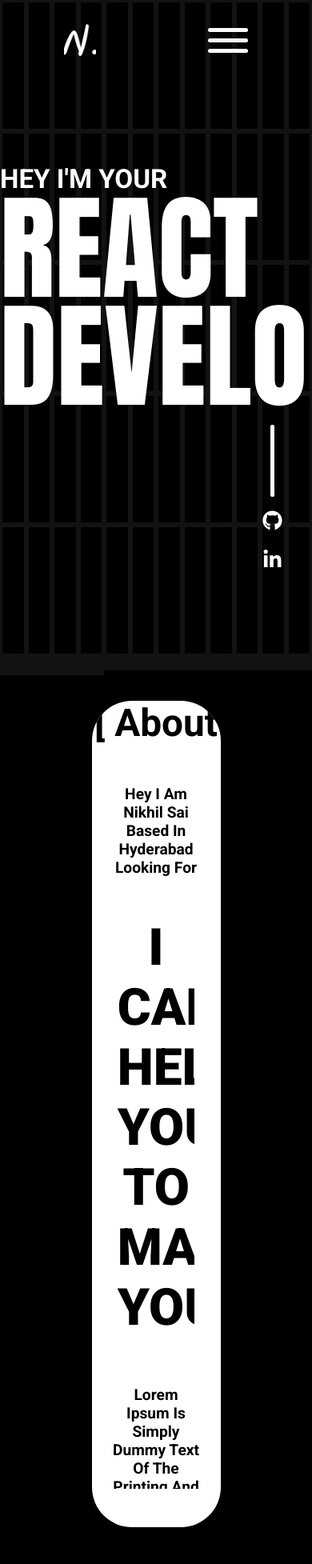
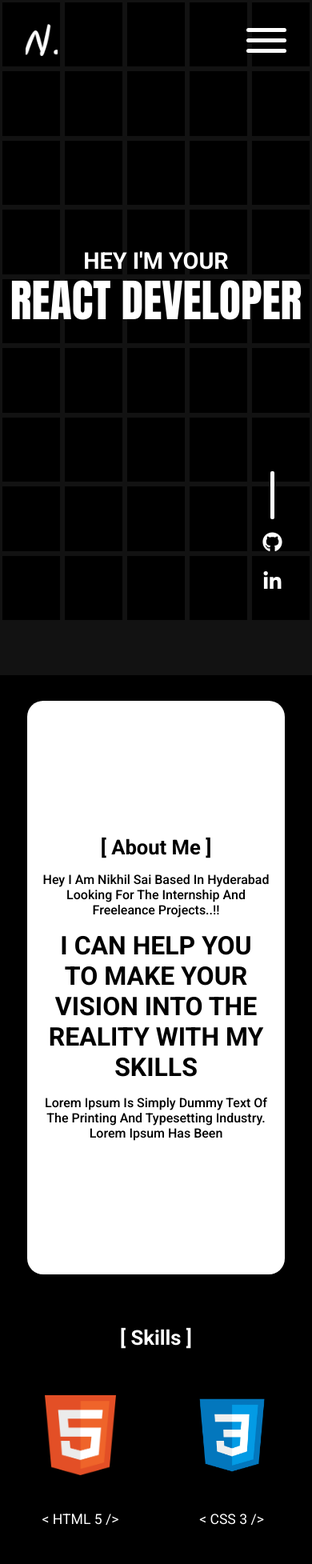
Before and after one commit to nikhilsaiankilla/nikhilsaiportfolio, a React (Create React App) app: page / in a window 390 px wide. Shown: the top 1955 px of the page at 80% size. Built offline with nearby package versions, Linux system fonts and the light colour scheme; some icons are missing.

Commit message:
responsive done

```diff
--- a/src/App.js
+++ b/src/App.js
@@ -22,7 +22,7 @@ function App() {
         <Route path="/project/:projectId" element={<Project />} />
         <Route path="*" element={<Error />} />
       </Routes>
-      <FooterSection />
+      {/* <FooterSection /> */}
     </BrowserRouter>
   );
 }
--- a/src/components/navbar/navSlider/NavSlider.jsx
+++ b/src/components/navbar/navSlider/NavSlider.jsx
@@ -46,14 +46,15 @@ const NavSlider = () => {
     <div className={`nav-slider ${value ? ' ' : 'open'}`}>
       <ul>
         {navLinks.map((link, index) => (
-          <li key={index}>
+          <li key={index}
+          >
             <ScrollLink
               to={link.section}
               smooth={true}
               duration={800}
               onClick={() => handleNavLinkClick(link.section)}
             >
-              {'< '}{link.name}{' />'}
+              {'<'} {link.name} {'/>'}
             </ScrollLink>
           </li>
         ))}
--- a/src/components/navbar/style.scss
+++ b/src/components/navbar/style.scss
@@ -1,15 +1,22 @@
+@import '../../responsive.scss';
+
 .navbar {
     width: 100%;
     height: 100px;
     display: flex;
     align-items: center;
     justify-content: space-between;
-    padding: 1rem 5rem;
+    padding: 1rem 2rem;
+
     position: absolute;
     top: 0;
     left: 0;
     right: 0;
     z-index: 3;
+
+    @include large-screen{
+        padding: 1rem 5rem;
+    }
 
     .logo {
         width: 40px;
@@ -186,21 +193,32 @@
     ul {
         width: 100%;
         height: 100%;
-        padding: 0 5rem;
+        padding: 0 2rem;
         list-style: none;
 
         display: flex;
         justify-content: center;
         flex-direction: column;
 
+        @include large-screen{
+            padding: 1rem 5rem;
+        }
+
         li {
             width: 100%;
-            margin: 1rem 0;
-            font-size: 3rem;
-            font-weight: 800;
+            margin: 0.5rem 0;
+            font-size: 2rem;
+            font-weight: 600;
+            padding: 0.3rem 0.5rem;
+
             cursor: pointer;
             color: var(--bg-color);
             transition: all 0.5s ease;
+
+            @include large-screen{
+                font-size: 2.6rem;
+                margin: 1rem 0;
+            }
 
             &:hover{
                 background-color: black;
--- a/src/components/pageTitle/style.scss
+++ b/src/components/pageTitle/style.scss
@@ -1,8 +1,24 @@
-.title{
+@import '../../responsive.scss';
+
+.title {
     width: 100%;
     text-align: center;
+    overflow: hidden;
     font-weight: var(--semibold-text);
     text-transform: capitalize;
-    font-size: var(--heading-text);
+    font-size: 1.6rem;
     color: var(--secondary-color);
+
+    @include medium-screen {
+        font-size: 2.5rem;
+    }
+
+    @include medium-large-screen{
+        font-size: 2.8rem;
+    }
+
+    @include large-screen{
+        font-size: 3rem;
+        overflow: hidden;
+    }
 }
--- a/src/index.scss
+++ b/src/index.scss
@@ -1,11 +1,23 @@
 @import url('https://fonts.googleapis.com/css2?family=Anton&display=swap');
 @import url('https://fonts.googleapis.com/css2?family=Roboto:ital,wght@0,100;0,300;0,400;0,500;0,700;0,900;1,100;1,300;1,400;1,500;1,700;1,900&display=swap');
+@import './responsive.scss';
 
 :root {
     //predefind font sizes
-    --sm-text: 1.2rem;
-    --subHeading-text: 2.074rem;
-    --heading-text: 2.986rem;
+    --sm-text: 1.1rem;
+    --subHeading-text: 1.8rem;
+    --heading-text: 2rem;
+
+    @include medium-screen{
+        --sm-text: 1.2rem;
+        --subHeading-text: 2.074rem;
+        --heading-text: 2.986rem;
+    }
+    @include large-screen{
+        --sm-text: 1.4rem;
+        --subHeading-text: 2.074rem;
+        --heading-text: 2.986rem;
+    }
 
     //predefind font styles
     --thin-text: 400;
--- a/src/responsive.scss
+++ b/src/responsive.scss
@@ -1,32 +1,23 @@
-// Define breakpoints for small screens (mobiles, laptops, tablets)
-$small-screen: 600px;
-$medium-screen: 768px;
-$large-screen: 1024px;
-
-// Media query for small screens
 @mixin small-screen {
-    @media (max-width: $small-screen) {
+  @media (min-width: 640px) {
     @content;
   }
 }
 
-// Media query for medium screens
 @mixin medium-screen {
-    @media (max-width: $medium-screen) {
+  @media (min-width: 768px) {
     @content;
   }
 }
 
-// Media query for large screens (tablets)
-@mixin large-tablet {
-    @media (min-width: $medium-screen) and (max-width: $large-screen) {
+@mixin medium-large-screen {
+  @media (min-width: 1024px) {
     @content;
   }
 }
 
-// Media query for large screens
 @mixin large-screen {
-    @media (min-width: $large-screen) {
+  @media (min-width: 1280px) {
     @content;
   }
 }
--- a/src/sections/aboutSection/style.scss
+++ b/src/sections/aboutSection/style.scss
@@ -1,33 +1,69 @@
+@import '../../responsive.scss';
+
 .about-section {
     width: 100%;
-    height: 130vh;
+    height: 100%;
+    background-color: black;
+
+    padding: 2rem 1rem;
+
     display: flex;
     align-items: center;
     justify-content: center;
-    padding: 2rem 5rem;
-    position: relative;
 
     .main-container {
-        width: 70%;
-        height: 100%;
-        background-color: var(--primary-color);
-        border-radius: 50px;
         position: relative;
 
+        width: 90%;
+        height: 85vh;
+        background-color: white;
+        border-radius: 20px;
+
+        @include small-screen {
+            width: 80%;
+        }
+
+        @include medium-large-screen{
+            width: 70%;
+            height: 120vh;
+            border-radius: 30px;
+        }
+
+        @include large-screen{
+            width: 70%;
+            border-radius: 40px;
+            font-size: 125vh;
+        }
+
+        text-align: center;
+
         .blocks-container {
-            width: 100%;
-            height: 100%;
             position: absolute;
             top: 0;
             left: 0;
+            z-index: 2;
+
+            width: 100%;
+            height: 100%;
+
             display: grid;
-            grid-template-columns: repeat(10, .5fr);
-            grid-template-rows: repeat(10, .5fr);
-            z-index: 999;
+            grid-template-columns: repeat(10, 0.5fr);
+            grid-template-rows: repeat(16, 0.5fr);
+            gap: 2px;
+
+            @include medium-screen {
+                grid-template-columns: repeat(15, 0.5fr);
+                grid-template-rows: repeat(15, 0.5fr);
+            }
+
+            @include large-screen {
+                grid-template-columns: repeat(13, 0.5fr);
+                grid-template-rows: repeat(13, 0.5fr);
+            }
 
             .block {
                 opacity: 0;
-                background-color:#8a2be2;
+                background-color: #8a2be2;
                 transition: opacity .5s cubic-bezier(0.95, 0.05, 0.795, 0.035);
 
                 &.active {
@@ -35,7 +71,7 @@
                 }
 
                 &:hover {
-                    transition: opacity 0.3s ease-in-out; // Adjust transition on hover
+                    transition: opacity 0.3s ease-in-out;
                 }
             }
         }
@@ -44,28 +80,67 @@
             position: absolute;
             top: 0;
             left: 0;
+            z-index: 0;
+
             width: 100%;
             height: 100%;
+
+            padding: 1.2rem;
+
             display: flex;
             align-items: center;
             justify-content: center;
             flex-direction: column;
+            gap: 1rem;
 
             p {
-                font-size: var(--sm-text);
-                font-weight: var(--semibold-text);
+                font-size: 1rem;
+                font-weight: 500;
                 text-transform: capitalize;
-                width: 70%;
-                text-align: center;
-                margin: 3rem 0;
+
+                width: 100%;
+
+                @include medium-screen {
+                    font-size: 1.3rem;
+
+                    width: 70%;
+                }
+
+                @include medium-large-screen{
+                    font-size: 1.5rem;
+
+                    width: 80%;
+                }
             }
 
             h2 {
-                font-size: 4rem;
-                text-align: center;
-                font-weight: var(--bold-text);
+                font-size: 2rem;
+                font-weight: 700;
                 text-transform: uppercase;
-                width: 60%;
+
+                width: 100%;
+
+                @include medium-screen {
+                    font-size: 2.4rem;
+
+                    width: 70%;
+                }
+
+                @include medium-large-screen{
+                    font-size: 3.5rem;
+                    line-height: 1;
+                    overflow: hidden;
+
+                    width: 60%;
+                }
+
+                @include large-screen{
+                    font-size: 5rem;
+                    line-height: 1;
+                    overflow: hidden;
+
+                    width: 55%;
+                }
             }
         }
     }
--- a/src/sections/contactSection/style.scss
+++ b/src/sections/contactSection/style.scss
@@ -1,7 +1,8 @@
+@import '../../responsive.scss';
+
 .contact-section {
     width: 100%;
-    height: 100vh;
-    padding: 3rem 5rem;
+    padding: 3rem 1rem;
 
     display: flex;
     align-items: center;
@@ -10,20 +11,41 @@
     form {
         width: 100%;
 
+        margin-top: 2rem;
+
         display: flex;
         align-items: center;
         justify-content: center;
         flex-direction: column;
 
         .text {
-            margin-top: 3rem;
-            width: 50%;
+            width: 90%;
+            margin-top: 1rem;
+            font-size: 1.2rem;
+            line-height: 1.5;
+            font-weight: 400;
+
             color: var(--primary-color);
-            font-size: 2em;
-            line-height: 4rem;
-            text-align: center;
+            text-align: left;
+
+            @include medium-screen{
+                font-size: 1.5rem;
+                width: 60%;
+                text-align: center;
+            }
+
+            @include medium-large-screen{
+                font-size: 1.8rem;
+                width: 50%;
+            }
+
+            @include large-screen{
+                font-size: 2.2rem;
+                width: 45%;
+            }
 
             span {
+                margin: 0.7rem 0;
                 input {
                     background: transparent;
                     border: 0;
@@ -32,6 +54,10 @@
                     font-size: inherit;
                     color: var(--primary-color);
                     border-bottom: 2px solid var(--primary-color);
+
+                    @include large-screen{
+                        margin: 0.8rem 0;
+                    }
 
                     &.user_message,
                     &.user_email {
--- a/src/sections/heroSection/style.scss
+++ b/src/sections/heroSection/style.scss
@@ -1,3 +1,5 @@
+@import '../../responsive.scss';
+
 .hero-section {
     width: 100%;
     height: 100vh;
@@ -14,11 +16,21 @@
         top: 0;
         left: 0;
         display: grid;
-        grid-template-columns: repeat(12, 0.5fr);
-        grid-template-rows: repeat(5, 0.5fr);
+        grid-template-columns: repeat(5, 0.5fr);
+        grid-template-rows: repeat(9, 0.5fr);
         background: rgb(0, 0, 0);
         background: linear-gradient(0deg, rgba(0, 0, 0, 1) 0%, rgba(0, 0, 0, 0.46271008403361347) 49%, rgba(0, 0, 0, 0) 100%);
         z-index: 0;
+
+        @include medium-screen {
+            grid-template-columns: repeat(6, 0.5fr);
+            grid-template-rows: repeat(6, 0.5fr);
+        }
+
+        @include large-screen{
+            grid-template-columns: repeat(12, 0.5fr);
+            grid-template-rows: repeat(7, 0.5fr);
+        }
 
         .grid-block {
             opacity: 0.07;
@@ -31,27 +43,52 @@
         text-transform: uppercase;
         color: var(--primary-color);
         display: flex;
+        align-items: center;
         flex-direction: column;
         user-select: none;
         margin-top: -8rem;
         z-index: 2;
 
+
         h4 {
+            width: 100%;
+            text-align: center;
             font-size: var(--subHeading-text);
+
+            @include medium-screen {
+                text-align: start;
+            }
+
+            @include large-screen {
+                text-align: start;
+            }
         }
 
         h1 {
-            font-size: 9rem;
             font-family: var(--hero-font);
             font-weight: 400;
-            line-height: 8.4rem;
+            text-align: center;
+
+            font-size: 3.5rem;
+            line-height: 4rem;
+
             overflow: hidden;
+
+            @include medium-screen {
+                font-size: 5.5rem;
+                line-height: 6rem;
+            }
+
+            @include large-screen {
+                font-size: 7rem;
+                line-height: 8.5rem;
+            }
         }
     }
 
     .icon-container {
         position: absolute;
-        bottom: 8%;
+        bottom: 3%;
         right: 5%;
         width: 60px;
         height: 250px;
@@ -60,10 +97,14 @@
         justify-content: center;
         flex-direction: column;
 
+        @include medium-screen {
+            bottom: 8%;
+        }
+
         .line {
             display: block;
             width: 5px;
-            height: 90px;
+            height: 60px;
             margin-bottom: 10px;
             border-left: 5px solid var(--primary-color);
             border-radius: 2px;
--- a/src/sections/skillsSection/style.scss
+++ b/src/sections/skillsSection/style.scss
@@ -1,18 +1,29 @@
+@import '../../responsive.scss';
+
 .skills-section {
     width: 100%;
-    min-height: 100vh;
 
-    padding: 2rem 5rem;
+    padding: 2rem 1rem;
 
     color: var(--primary-color);
 
     .skills-container {
         width: 100%;
-        margin: 6rem 0 0;
+        margin: 2rem 0 0;
+
         display: grid;
-        grid-template-columns: repeat(5, 1fr);
         column-gap: 20px;
-        row-gap: 40px;
+        row-gap: 20px;
+
+        grid-template-columns: repeat(2, 1fr);
+
+        @include medium-screen{
+            grid-template-columns: repeat(3, 1fr);
+        }
+
+        @include medium-large-screen{
+            grid-template-columns: repeat(5, 1fr);
+        }
 
         .skill-block {
             width: 100%;
@@ -23,18 +34,38 @@
             flex-direction: column;
 
             .skill-img {
-                width: 200px;
-                height: 200px;
+                width: 150px;
+                height: 150px;
                 display: flex;
                 align-items: center;
                 justify-content: center;
                 user-select: none;
 
+                @include medium-screen{
+                    width: 170px;
+                    height: 170px;
+                }
+
+                @include medium-large-screen{
+                    width: 200px;
+                    height: 200px;
+                }
+
                 img {
-                    width: 150px;
-                    height: 150px;
+                    width: 100px;
+                    height: 100px;
                     object-fit: contain;
                     -webkit-user-drag: none;
+
+                    @include medium-screen{
+                        width: 120px;
+                        height: 120px;
+                    }
+
+                    @include medium-large-screen{
+                        width: 150px;
+                        height: 150px;
+                    }
                 }
             }
 
```
Also changed, not shown: src/sections/contactSection/ContactSection.jsx (+17 -2 lines), src/sections/projectsSection/ProjectsSection.jsx (+0 -10 lines). Lines whose indentation alone changed are shown as unchanged.
